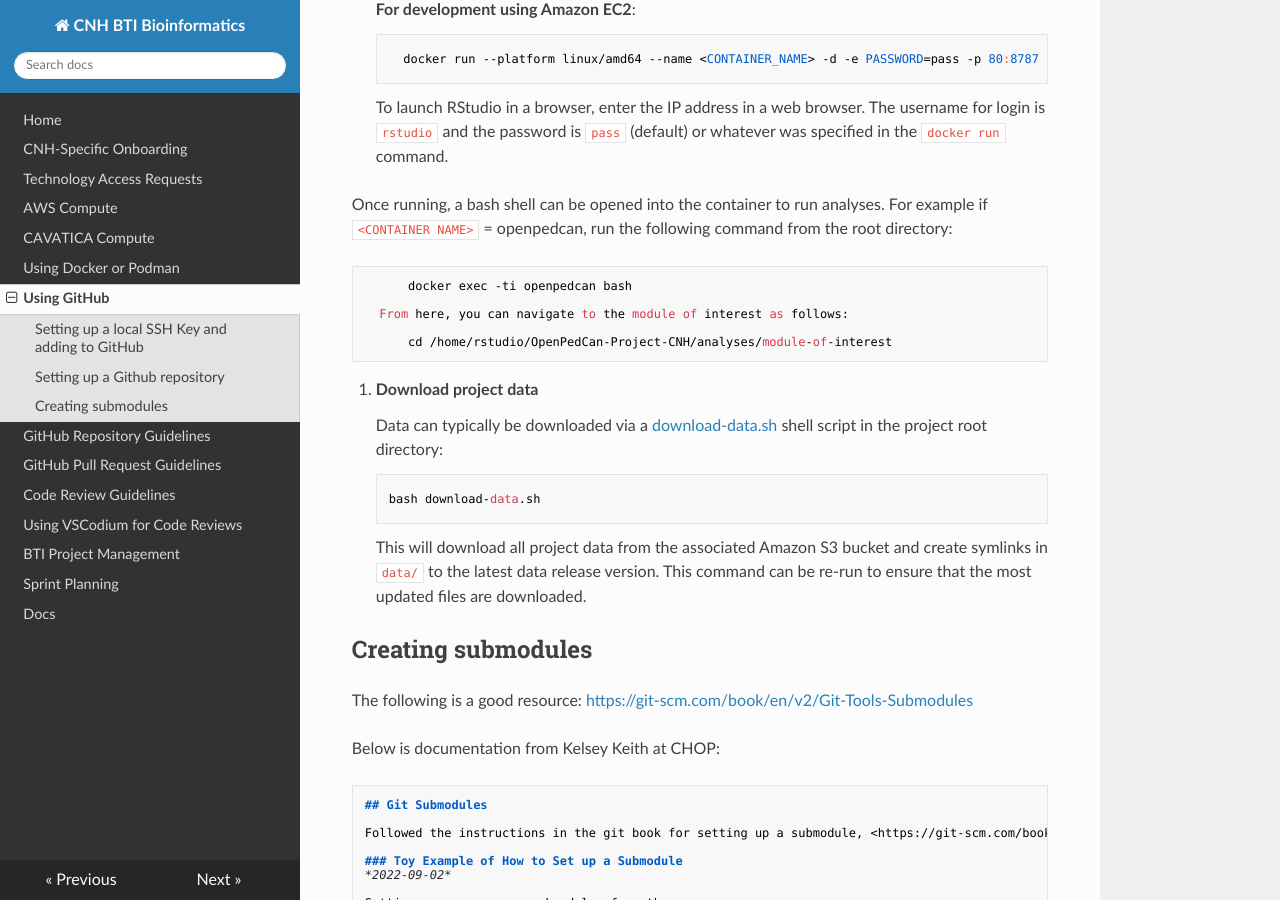
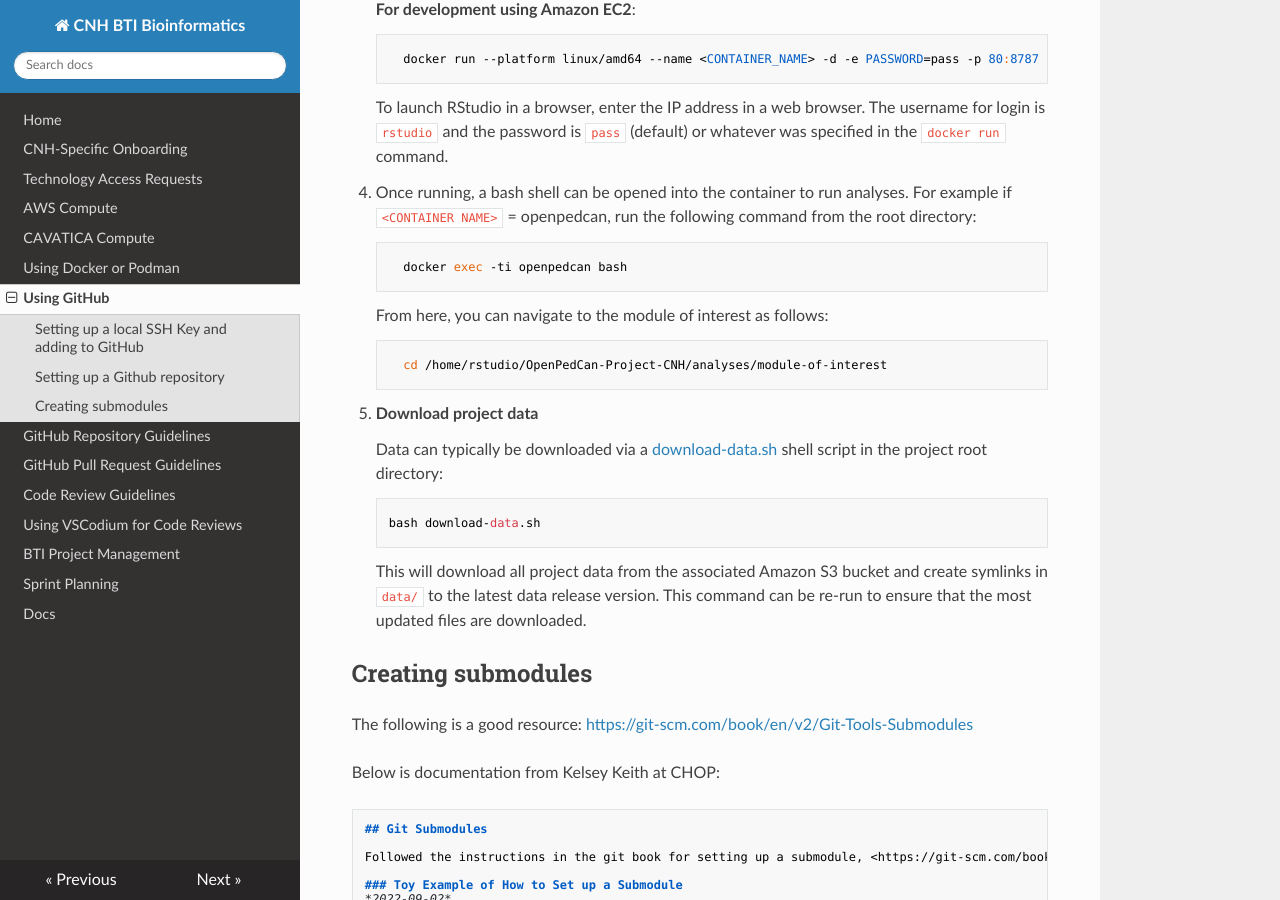
Before and after one commit to childrens-bti/bti-bfx-docs, an MkDocs documentation site: the page built from docs/github-general.md, in a window 1280 px wide and 900 px high, scrolled down 1069 px. Built offline with MkDocs 1.6.1, drawn with Linux system fonts in a browser that asks for light colours; nearby versions of some CDN libraries; some of the changed lines change nothing that is shown.

Commit message:
number docker exec step

```diff
--- a/docs/github-general.md
+++ b/docs/github-general.md
@@ -45,7 +45,7 @@
 
       To launch RStudio in a browser, enter the IP address in a web browser. The username for login is `rstudio` and the password is `pass` (default) or whatever was specified in the `docker run` command.
 
-  Once running, a bash shell can be opened into the container to run analyses. For example if `<CONTAINER NAME>` = openpedcan, run the following command from the root directory:
+4. Once running, a bash shell can be opened into the container to run analyses. For example if `<CONTAINER NAME>` = openpedcan, run the following command from the root directory:
 
           docker exec -ti openpedcan bash
 
@@ -53,7 +53,7 @@
 
           cd /home/rstudio/OpenPedCan-Project-CNH/analyses/module-of-interest
 
-4. **Download project data**
+5. **Download project data**
 
     Data can typically be downloaded via a [download-data.sh](http://download-data.sh) shell script in the project root directory:
 
```
